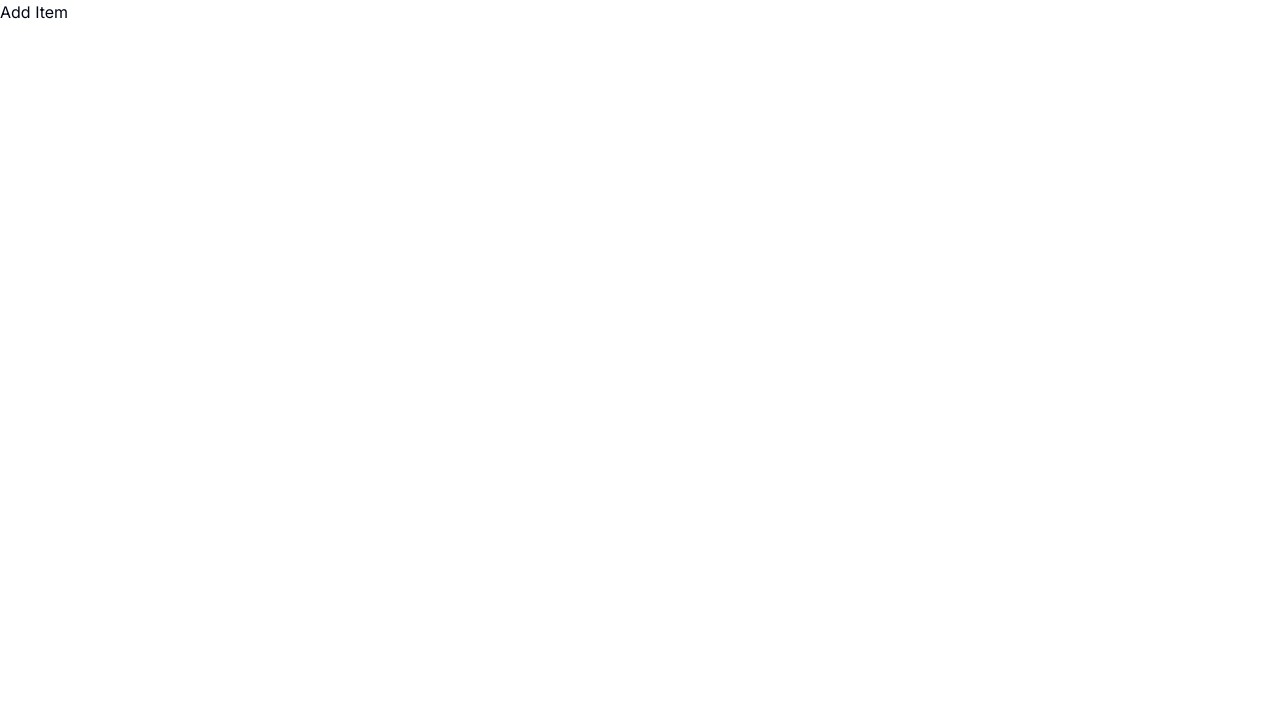
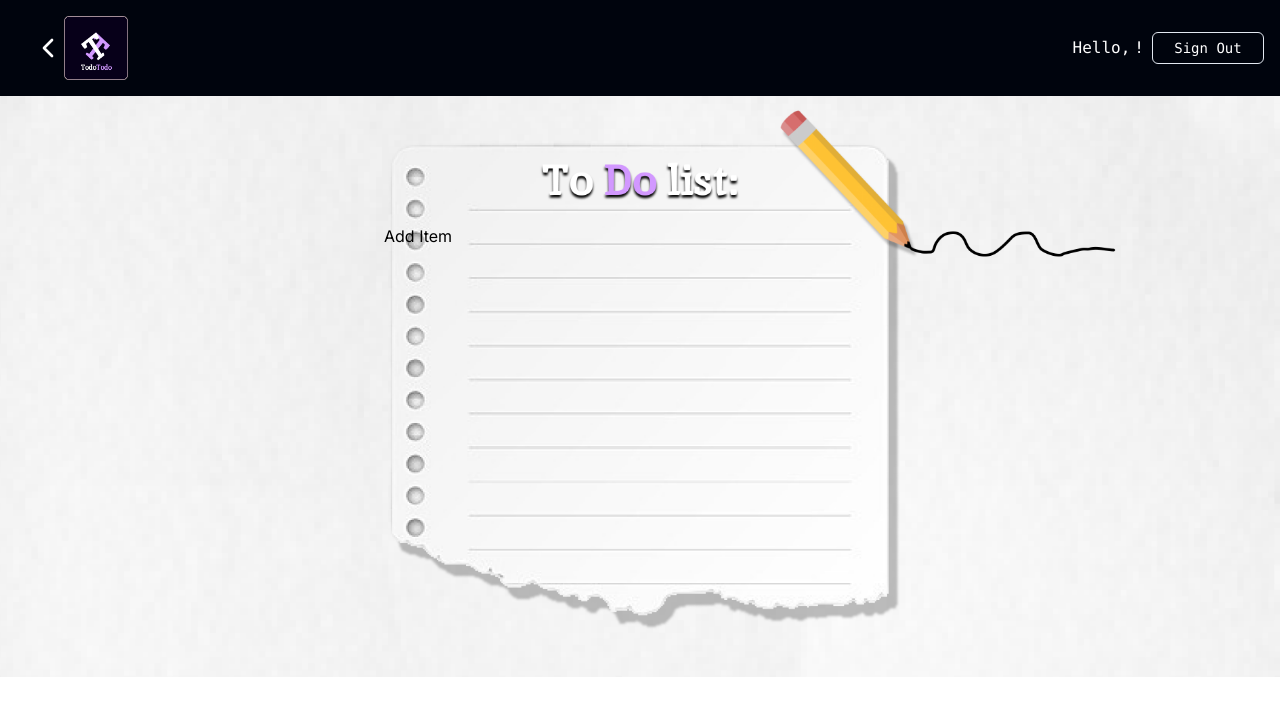
Before and after one commit to 21ftt1750/tododo, a Next.js app: page /localstorage in a window 1280 px wide. Shown: the top 716 px of the page. Built offline with nearby package versions, Linux system fonts and the light colour scheme.

Commit message:
function saving listitems to localstorage working

```diff
--- a/app/localstorage/page.tsx
+++ b/app/localstorage/page.tsx
@@ -1,5 +1,18 @@
 "use client";
 import React, { useEffect, useState } from "react";
+import Image from "next/image";
+import background from "../../public/images/project.png";
+import Link from "next/link";
+import { ChevronLeft, Pen, Trash } from "lucide-react";
+import logo from "../../public/images/logo.png";
+import {
+  Dialog,
+  DialogContent,
+  DialogTitle,
+  DialogTrigger,
+} from "@/components/ui/dialog";
+import { Button } from "@/components/ui/button";
+import { DialogClose } from "@radix-ui/react-dialog";
 
 const Page = () => {
   const [listItems, setListItems] = useState<
@@ -58,9 +71,72 @@ const Page = () => {
 
   return (
     <>
+      <div className="relative w-full h-24 flex bg-[#00040D] text-white font-mono">
+        <div className="w-1/3 flex items-center justify-start">
+          <Link
+            href={`/homepage?user=${encodeURIComponent(user)}`}
+            className="ml-8 flex items-center"
+          >
+            <ChevronLeft className="size-8" />
+            <Image src={logo} alt="" className="size-16" />
+          </Link>
+        </div>
+        <div className="w-1/3 flex items-center justify-center">
+          <p className="text-2xl">{projectName}</p>
+        </div>
+        <div className="w-1/3 mr-4 flex items-center justify-end">
+          <p className="mr-2 flex items-end">
+            Hello,{" "}
+            <a href="" className=" ml-1 font-bold uppercase  ">
+              {user}
+            </a>
+            !
+          </p>
+          <Dialog>
+            <DialogTrigger className=" border rounded-md flex justify-center w-28 h-8 items-center">
+              <p className="text-sm font-mono">Sign Out</p>
+            </DialogTrigger>
+            <DialogContent className="bg-[#070019] text-white font-mono h-40 flex items-center justify-center">
               <div>
+                <DialogTitle className="text-center mb-2">
+                  Confirm Sign Out
+                </DialogTitle>
+                <p className="text-center text-sm mb-4">
+                  Are you sure you want to Sign Out of{" "}
+                  <a href="" className=" font-bold uppercase">
+                    {user}
+                  </a>
+                  ?
+                </p>
+                <div className="w-full flex justify-center">
+                  <DialogClose
+                    onClick={() => {
+                      window.location.href = "/";
+                    }}
+                    type="button"
+                    className="bg-[#10142c]  h-10 w-16 rounded-md text-[#D298FF] text-sm mr-4"
+                  >
+                    Yes
+                  </DialogClose>
+                  <DialogClose
+                    type="button"
+                    className="bg-[#10142c]  h-10 w-16 rounded-md text-[#D298FF] text-sm"
+                  >
+                    No
+                  </DialogClose>
+                </div>
+              </div>
+            </DialogContent>
+          </Dialog>
+        </div>
+      </div>
+
+      <div className="relative bg-[#f5f5f5] h-96">
+        <Image src={background} alt={"background"} />
+
+        <div className="absolute top-0 left-0 ml-96 mt-32 text-white flex flex-col z-10 ">
+          <div className="custom-input-container flex flex-col text-black">
             <button onClick={() => setIsDialogVisible(true)}>Add Item</button>
-      </div>
 
             <div>
               {filteredItems.map((item, index) => (
@@ -87,6 +163,9 @@ const Page = () => {
                 </button>
               </div>
             )}
+          </div>
+        </div>
+      </div>
     </>
   );
 };
```
Lines whose indentation alone changed are shown as unchanged.
